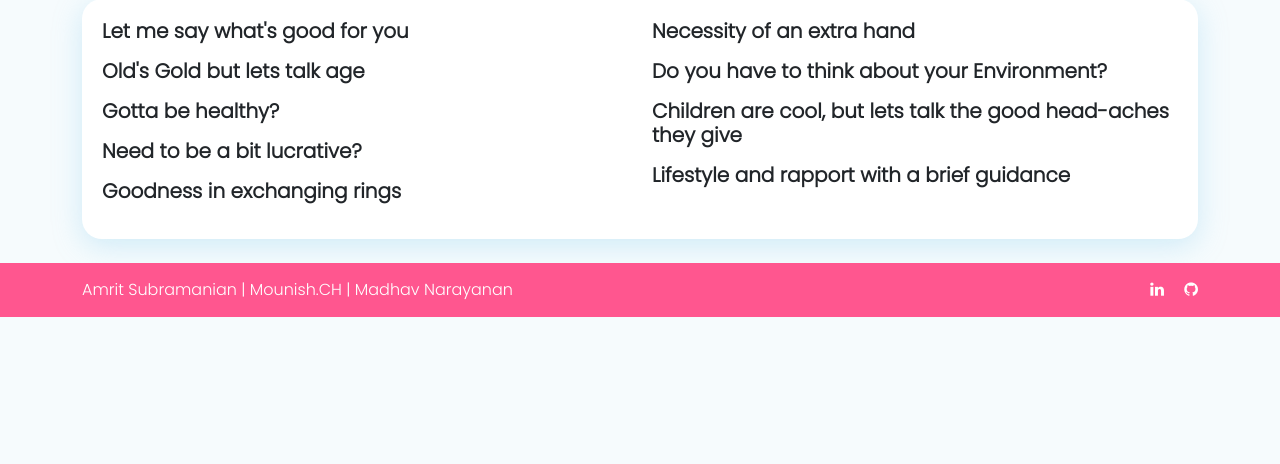
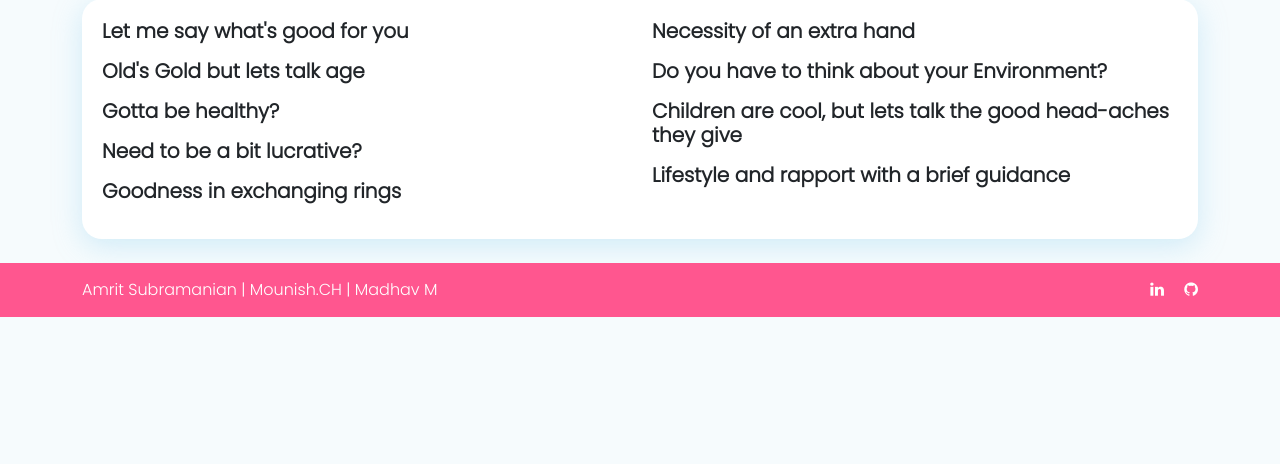
Before and after one commit to macromrit/BirthBuddy, a Django app: template BirthBuddy/BirthBuddy/templates/childcare/dispViews.html in a window 1280 px wide. Shown: the part 172-636 px from the top of the page. Run offline with Django 4.2, Linux system fonts and the light colour scheme; the template is opened without the code that fills it, so the values that code supplies are empty; some libraries are stand-ins or nearby versions.

Commit message:
Update dispViews.html
manipulation on madhav's name on footer

```diff
--- a/BirthBuddy/BirthBuddy/templates/childcare/dispViews.html
+++ b/BirthBuddy/BirthBuddy/templates/childcare/dispViews.html
@@ -209,7 +209,7 @@ font-weight: 600;
     <footer class="footer">
         <div class="container">
             <div class="d-flex justify-content-between">
-                <p class="text-white mb-0">Amrit Subramanian | Mounish.CH | Madhav Narayanan</p>
+                <p class="text-white mb-0">Amrit Subramanian | Mounish.CH | Madhav M</p>
                 <div class="text-white"> <i class="fa fa-linkedin me-3" aria-hidden="true"></i> <i class="fa fa-github" aria-hidden="true"></i></div>
             </div>
         </div>
```
